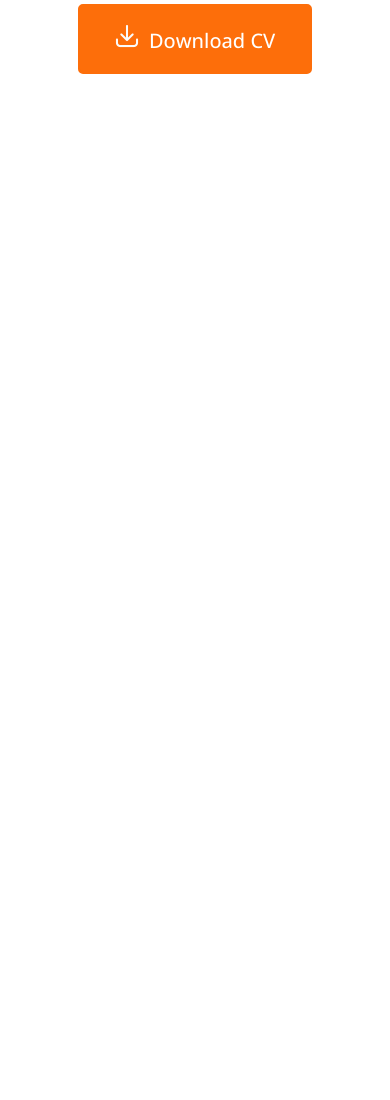
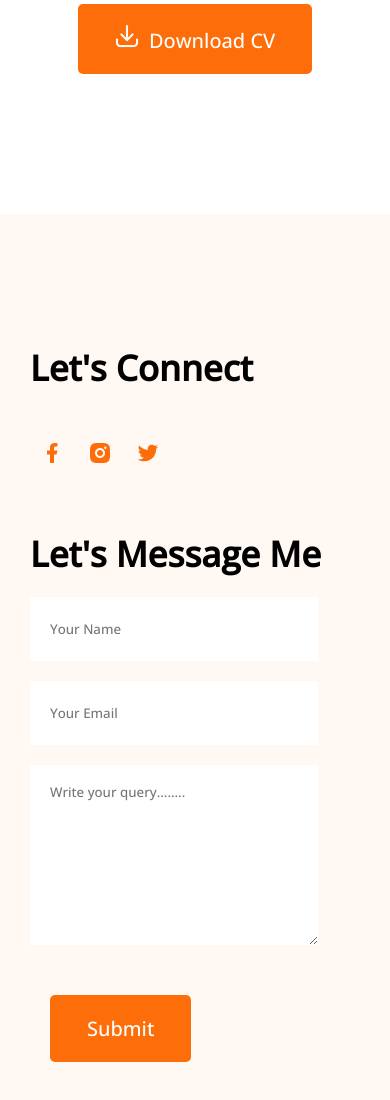
Before and after one commit to touhidcodes/PH-7-Developer-Portfolio, a plain HTML site: page index.html in a window 390 px wide. Shown: the part 6480-7580 px from the top of the page. Before the commit the page ends 6694 px from the top, so only its background shows below. Drawn offline with nearby package versions, Linux system fonts and the light colour scheme.

Commit message:
fully-responsive

```diff
--- a/index.html
+++ b/index.html
@@ -239,8 +239,8 @@
       </section>
     </main>
     <!-- Contact Section -->
-    <section class="contact hide">
-      <div>
+    <section class="contact-container">
+      <div class="contact-me">
         <h3 class="main-title">Let's Connect</h3>
         <p>
           Please fill out the form on this section to contact with me or call
--- a/style.css
+++ b/style.css
@@ -218,13 +218,13 @@ hr {
 }
 
 /* Contact Section Style */
-.contact {
+.contact-container {
   display: flex;
   text-align: left;
   background: #fff8f3;
   padding: 130px 230px;
 }
-.contact .main-title {
+.contact-container .main-title {
   margin-bottom: 20px;
 }
 .social {
@@ -232,7 +232,7 @@ hr {
   padding: 10px;
 }
 
-.contact input {
+.contact-container input {
   padding: 18px 20px;
   width: 461px;
   height: 64px;
@@ -240,7 +240,7 @@ hr {
   border: 0;
 }
 
-.contact textarea {
+.contact-container textarea {
   width: 461px;
   height: 180px;
   border: 0;
@@ -317,6 +317,19 @@ footer {
   .resume-btn {
     margin-top: 50px;
   }
+  .contact-container {
+    display: grid;
+    grid-template-columns: repeat(1, 1fr);
+    gap: 50px;
+    padding: 130px 30px;
+  }
+  .contact-container input,
+  .contact-container textarea {
+    width: 288px;
+  }
+  .contact-me p {
+    display: none;
+  }
 }
 
 @media screen and (min-width: 577px) and (max-width: 992px) {
@@ -358,4 +371,10 @@ footer {
   .resume-btn {
     margin-top: 50px;
   }
+  .contact-container {
+    display: grid;
+    grid-template-columns: repeat(1, 1fr);
+    gap: 50px;
+    padding: 130px 90px;
+  }
 }
```
